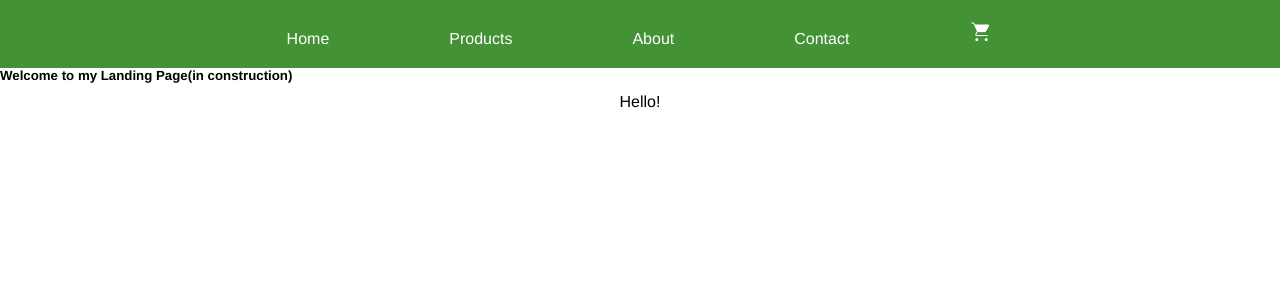
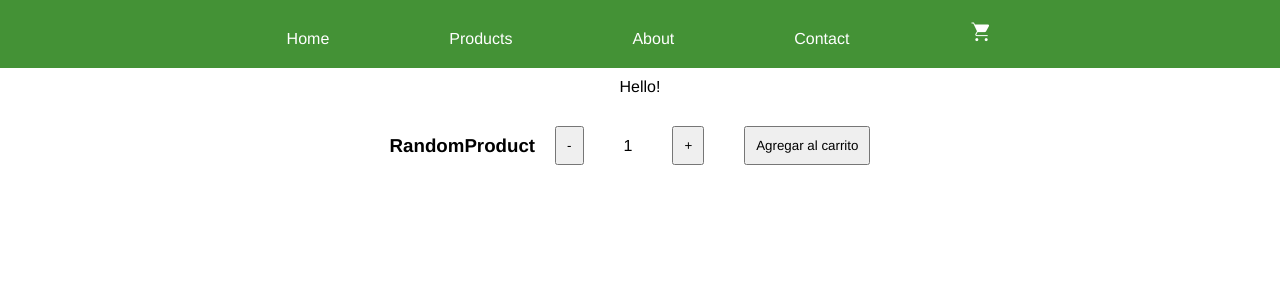
Before and after one commit to fnanoia/arreissem, a React (Create React App) app: page / in a window 1280 px wide. Shown: the top 300 px of the page. Built offline with nearby package versions, Linux system fonts and the light colour scheme.

Commit message:
item count

```diff
--- /dev/null
+++ b/src/components/ItemCount.js
@@ -0,0 +1,41 @@
+import { useState } from "react";
+
+function ItemCount({initial, stock, onAdd}){
+    const [counter, setCounter] = useState(initial);
+    function sumar(){
+        if(counter < stock){
+        setCounter(counter + 1);
+        }else{console.log("Out of stock")}
+    }
+
+    function restar(){
+        if(counter > 0){
+        setCounter(counter - 1);
+        }
+    }
+
+    function agregar(){
+        if(counter > stock){
+        console.log("Out of stock");
+        }else if(counter == 0){
+        console.log("Debes seleccionar al menos 1 producto");
+        }else{
+        console.log(`Confirmar compra de ${counter} productos`)
+        console.log(onAdd);
+        }
+    }
+
+  return (
+    <>
+    <div className="item__counter">
+        <h3>RandomProduct</h3>
+    <div><button onClick={restar}>-</button></div>
+    <div>{counter}</div>
+    <div><button onClick={sumar}>+</button></div>
+    <div><button onClick={agregar}>Agregar al carrito</button></div>
+    </div>
+    </>
+  )
+}
+
+export default ItemCount;
--- a/src/components/ItemListContainer.js
+++ b/src/components/ItemListContainer.js
@@ -1,9 +1,11 @@
+import ItemCount from "./ItemCount";
+
 function ItemListContainer(props){
 
     return (
     <>
-        <h5>Welcome to my Landing Page(in construction)</h5>
         <div className="greeting">{props.greeting}</div>
+        <ItemCount initial={1} stock={5} />
     </>
     )
 };
--- a/src/css/main.css
+++ b/src/css/main.css
@@ -62,3 +62,18 @@
     background-color: rgb(69, 102, 63);
     color: white;
 }
+
+/*ItemCounter*/
+.item__counter{
+    display: flex;
+    justify-content: center;
+    align-items: center;
+    flex-wrap: wrap;
+}
+.item__counter button{
+    padding: 10px;
+}
+.item__counter div{
+    margin: 10px;
+    padding: 10px;
+}
--- a/src/index.js
+++ b/src/index.js
@@ -14,6 +14,6 @@ import './css/main.css'
 //crear un punto inicial donde la appa se va a renderizar
 const root = ReactDOM.createRoot(document.getElementById('root'));
 root.render(
-<React.StrictMode>
+  <React.StrictMode>
     <App />
   </React.StrictMode>);
```
